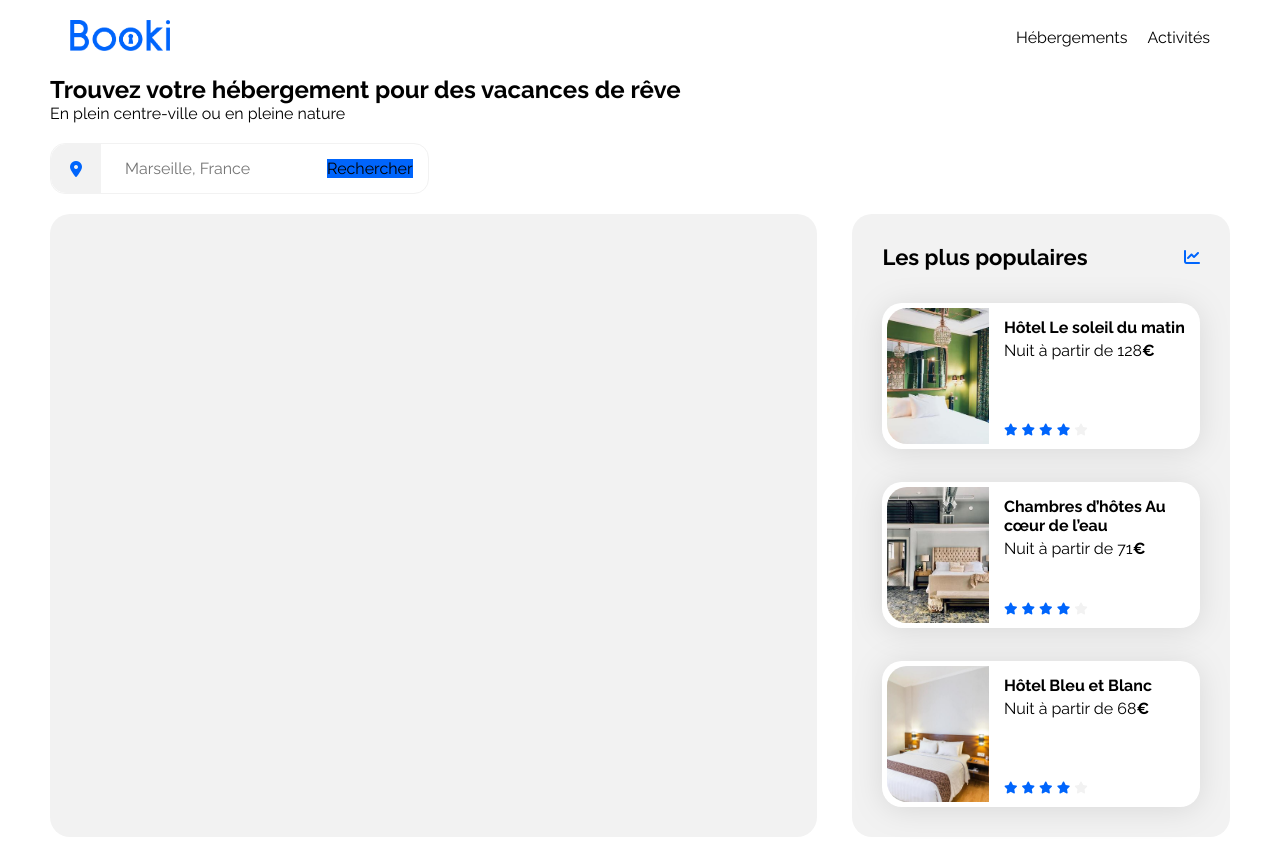
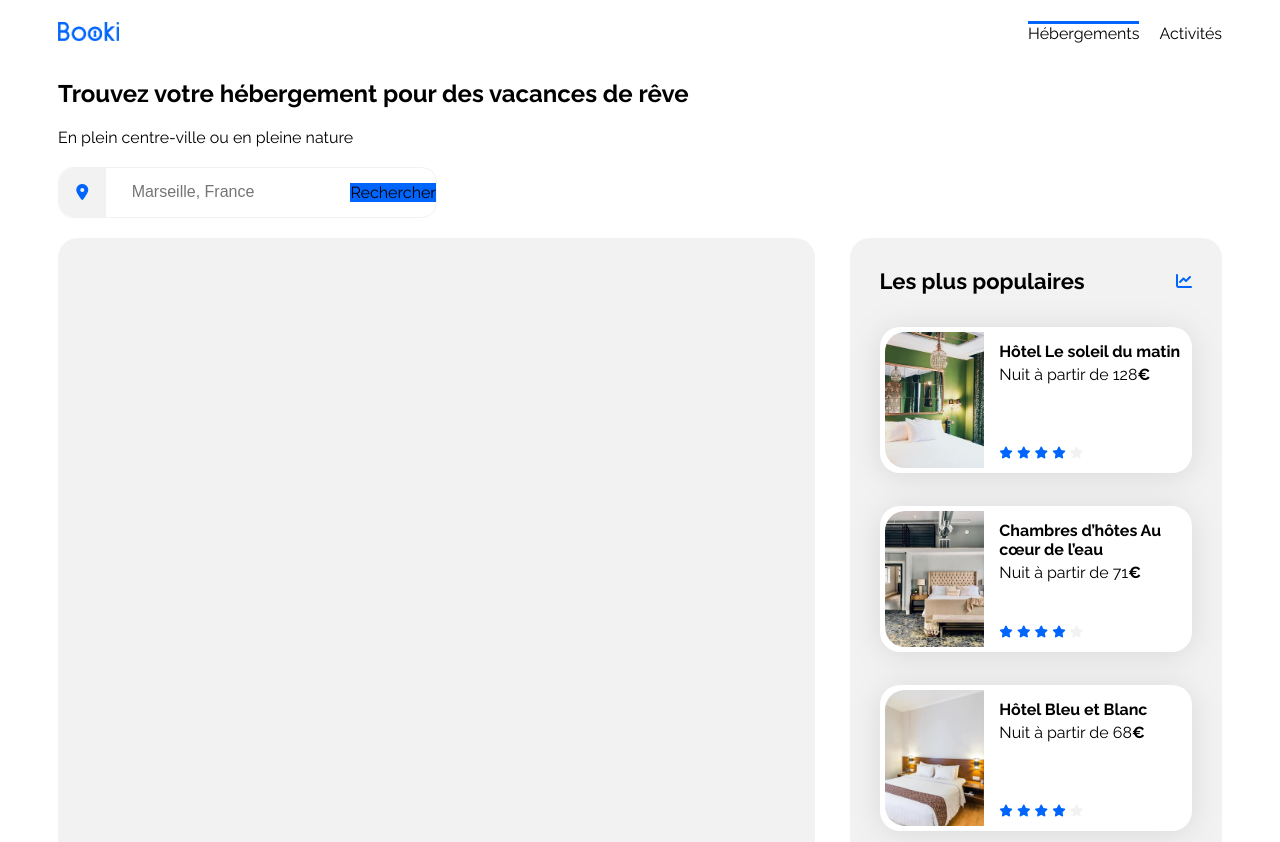
Before and after one commit to M2Triki/Booki, a plain HTML site: page index.html in a window 1280 px wide. Shown: the top 842 px of the page. Drawn offline with Linux system fonts and the light colour scheme.

Commit message:
Modiifcation apres message mentor

```diff
--- a/css/style.css
+++ b/css/style.css
@@ -1,8 +1,5 @@
 /****** General ***********/
 * {
-    font-family: 'Raleway', sans-serif;
-    margin: 0;
-    padding: 0;
     list-style: none;
 }
 
@@ -17,6 +14,7 @@
 }
 
 body {
+    font-family: 'Raleway', sans-serif;
     display: flex;
     justify-content: center;
 }
@@ -68,7 +66,6 @@ a {
     text-align: center;
     justify-content: space-between;
     align-items: center;
-    padding: 20px;
     gap: 20px;
 
 }
@@ -79,13 +76,16 @@ a {
 }
 
 .nav-links-heb:hover, .nav-links-act:hover {
-    text-decoration: overline;
-    color: blue;
+
+}
+
+.nav-links-heb {
+    border-top: 3px solid #0065FC;
 }
 
 
 .logo {
-    max-width: 100px;
+    max-width: 61px;
 }
 
 
```
